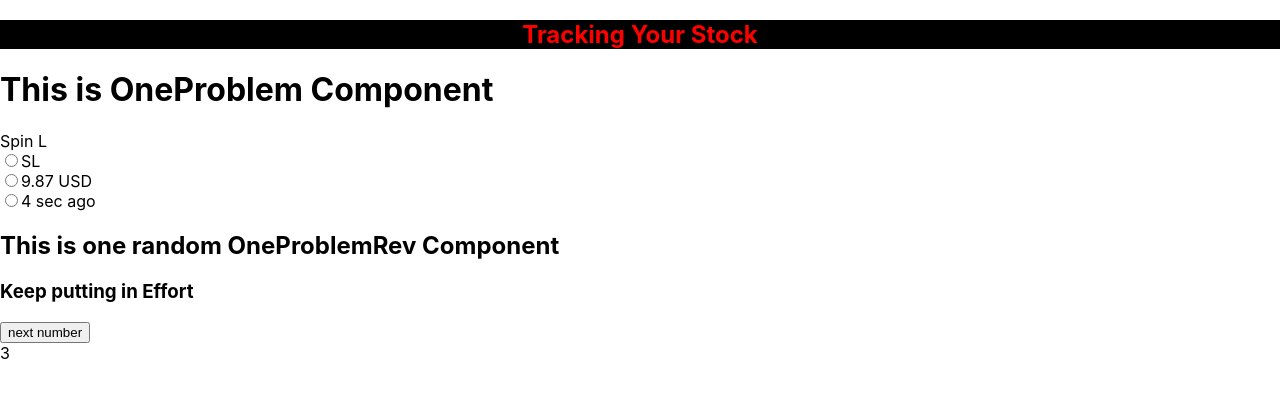
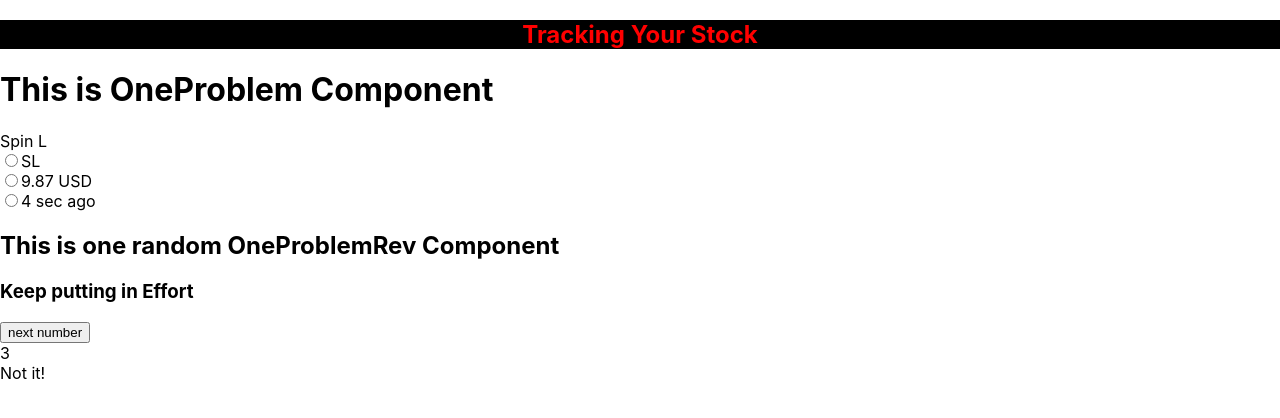
Before and after one commit to AprilDDay/load-data, a React (Create React App) app: page / in a window 1280 px wide. Shown: the top 418 px of the page. Built offline with nearby package versions, Linux system fonts and the light colour scheme.

Commit message:
Thirty-second commit

```diff
--- a/src/changeRandom.js
+++ b/src/changeRandom.js
@@ -5,14 +5,16 @@ const Effort = () => {
     const [selected, setSelected] = useState(0);
     const randomNumber = Math.floor(Math.random()*6);
     const correctNumber = 4;
+    const correctAnswer = "Not it!";
 
     console.log("selected: ", selected);
     console.log("randomNumber: ", randomNumber);
-
+    console.log(randomNumber, "equal to ", correctNumber, "???");
 
 
     if (randomNumber === correctNumber){
         console.log("that is correct!");
+        const correctAnswer = "That is correct!";
 //        return(
   //          <div id="correct">That is correct!</div>
     //    )
@@ -29,8 +31,9 @@ const Effort = () => {
 
 return (
     <div>
-    <button onClick={() => {setSelected(randomNumber)} }>next number</button>
+    <button onClick={() => {setSelected(randomNumber, correctAnswer)} }>next number</button>
     <div>{randomNumber}</div>
+    <div>{correctAnswer}</div>
 </div>
 
     )
```
